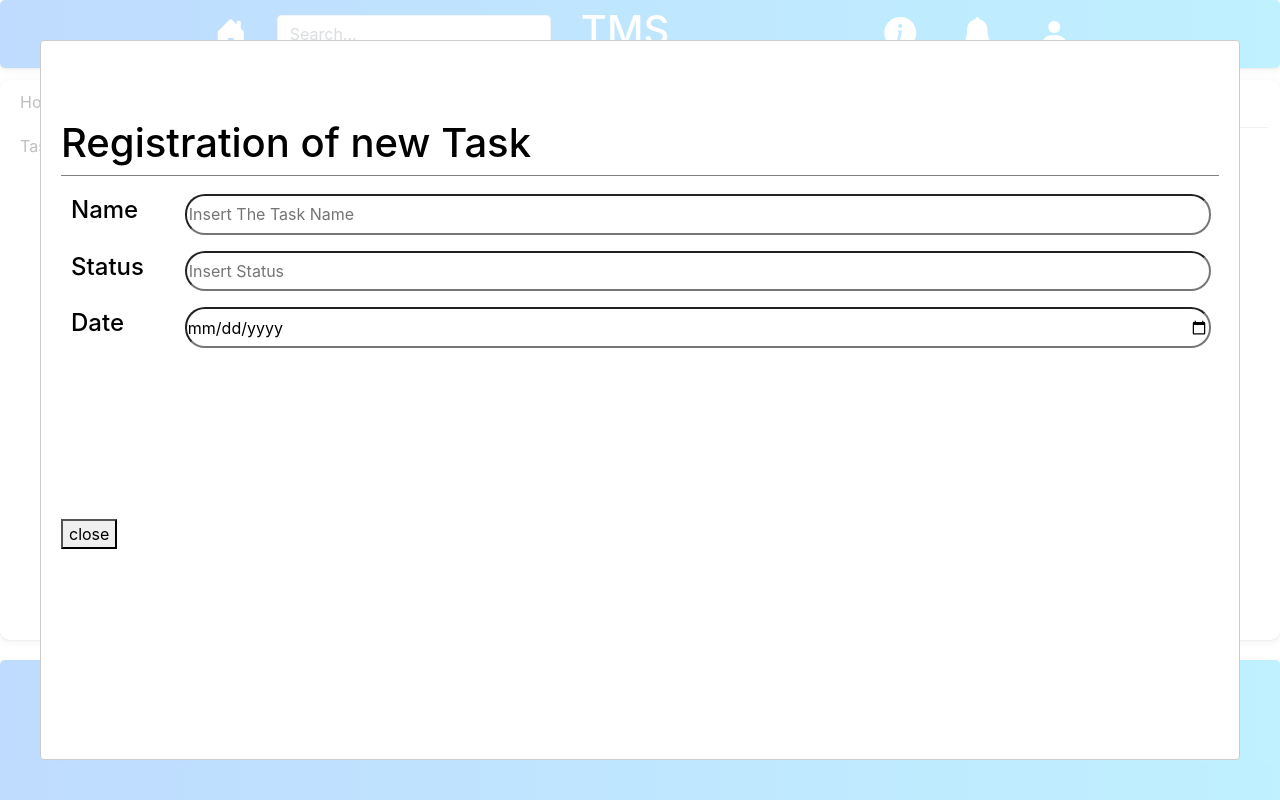
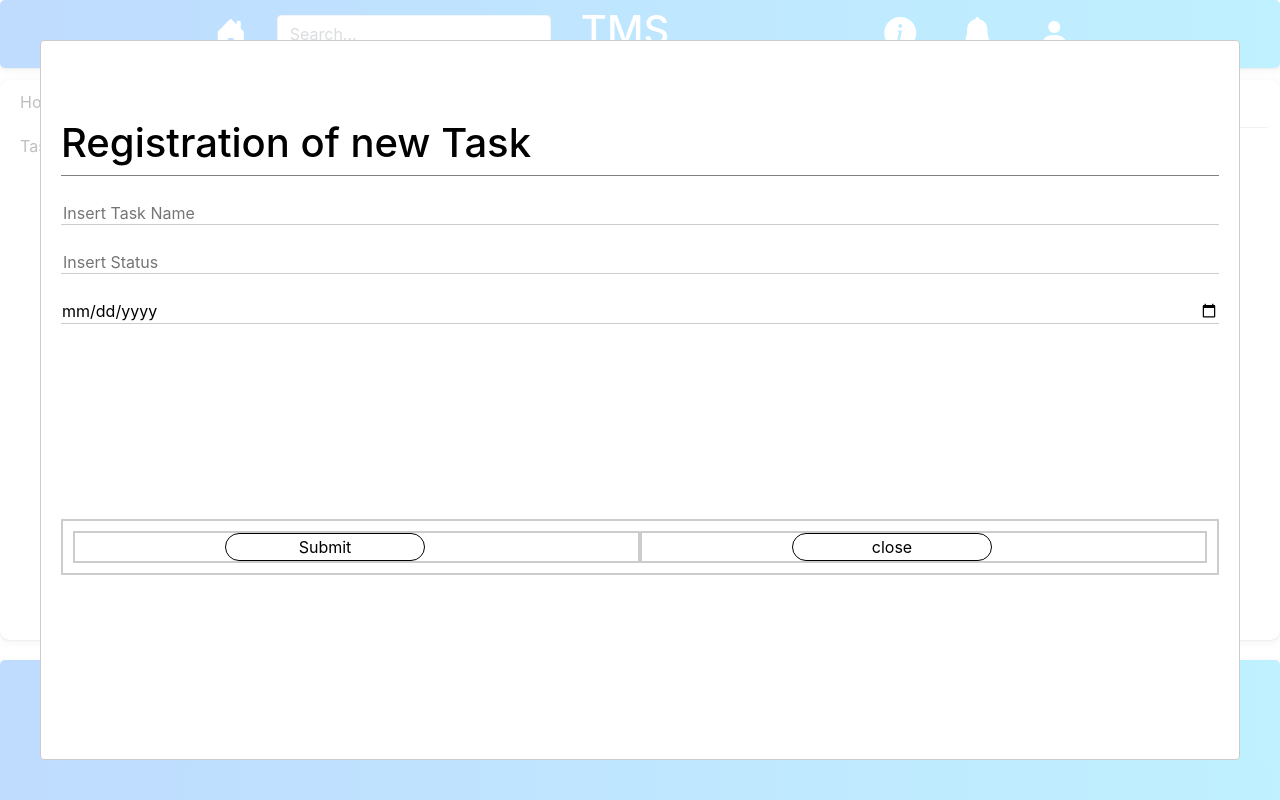
Before and after one commit to Eltongimo/TaskMan, a React (Create React App) app: page / in a window 1280 px wide. Both pictures are taken after a click on the button 569 px from the left and 194 px from the top of the page. Shown: the top 800 px of the page. Built offline with nearby package versions, Linux system fonts and the light colour scheme.

Commit message:
new changes on frontend

```diff
--- a/src/components/Sticky.css
+++ b/src/components/Sticky.css
@@ -89,3 +89,37 @@ a{
 .content{
     padding: 5px;
 }
+
+
+.btn-close-modal{
+    width: 200px;
+    background-color: white;
+    border-radius: 100px;
+    border: solid 1.2px;
+}
+
+.btn-close-modal:hover{
+    border-color:red;
+    transform: scale(1.05);
+}
+
+.btn-submit-modal{
+    width: 200px;
+    background-color: white;
+    border-radius: 100px;
+    border: solid 1.2px;
+}
+
+.modal-form-footer{
+    display: flex;
+    border: solid #ccc 2px;
+    padding: 10px;
+    flex-direction: row;
+    align-items: center;
+}
+
+.footer-btn{
+    border: solid #ccc 2px;
+    width: 50%;
+    padding-left: 150px;
+}
--- a/src/components/Sticky.jsx
+++ b/src/components/Sticky.jsx
@@ -29,6 +29,10 @@ function getTaskElements(elements, leftArrow, rightArrow){
     return result
 }
 
+const modalStyle = {
+    width: '10%'
+}
+
 
 function Sticky(props){
     const [showModalForm, setShowModalForm] = useState(false)
@@ -46,11 +50,18 @@ function Sticky(props){
                             <i className="bi bi-plus-square"/>
                        </button>
 
-                       <Modal isOpen={showModalForm}
+                       <Modal  isOpen={showModalForm}
                               onRequestClose={() => setShowModalForm(false)}
-                            >
-                                <AddNewTaskForm/>
-                                <button onClick= {() => setShowModalForm(false)}>close</button>
+                        >
+                            <AddNewTaskForm/>
+                            <div className='modal-form-footer'>
+                                <div className='footer-btn'>
+                                    <button className='btn-submit-modal' onClick= {() => setShowModalForm(false)}>Submit</button>
+                                </div>
+                                <div className='footer-btn'>
+                                   <button className='btn-close-modal' onClick= {() => setShowModalForm(false)}>close</button>
+                                </div>
+                            </div>
                         </Modal>
 
                     </div>
--- a/src/components/modalforms/AddNewTask.css
+++ b/src/components/modalforms/AddNewTask.css
@@ -40,16 +40,15 @@
 }
 
 .text-input{
-    width: 90%;
+    width: 100%;
     height: 100%;
-    padding: 8px;
+    padding: 15px 0px 10px 0px;
 }
+
 
 .input-form{
     width: 100%;
     height: 100%;
+    border:none;
+    border-bottom: 0.5px solid #ccc;
 }
-
-input{
-    border-radius: 20px;
-}
--- a/src/components/modalforms/AddNewTask.jsx
+++ b/src/components/modalforms/AddNewTask.jsx
@@ -4,7 +4,9 @@ import React from 'react'
 function AddNewTaskForm(){
 
         return (
-                <div className = 'modal-container-new-task'>
+
+
+<div className = 'modal-container-new-task'>
                     <div className = 'modal-header-new-task'>
                         <h1 className='modal-h1-new-task'
                             style={{'color':'black'}}>
@@ -14,18 +16,12 @@ function AddNewTaskForm(){
                     <div className='modal-body-new-task'>
                         <form className='task-input-form'>
                             <div className='input-row'>
-                                <div className='text-row'>
-                                    <h4>Name  </h4>
-                                </div>
                                 <div className='text-input'>
                                     <input className='input-form'
-                                    placeholder='Insert The Task Name'/>
+                                    placeholder='Insert Task Name'/>
                                 </div>
                             </div>
                             <div className='input-row'>
-                                <div className='text-row'>
-                                    <h4>Status   </h4>
-                                </div>
                                 <div className='text-input'>
                                     <input type='text' className='input-form'
                                     placeholder='Insert Status'/>
@@ -33,9 +29,6 @@ function AddNewTaskForm(){
                             </div>
 
                             <div className='input-row'>
-                                <div className='text-row'>
-                                    <h4>Date  </h4>
-                                </div>
                                 <div className='text-input'>
                                     <input type='date' className='input-form'
                                     placeholder='click to insert Date'/>
```
Also changed, not shown: 1 other file (tests, documents, lock files or other folders).
